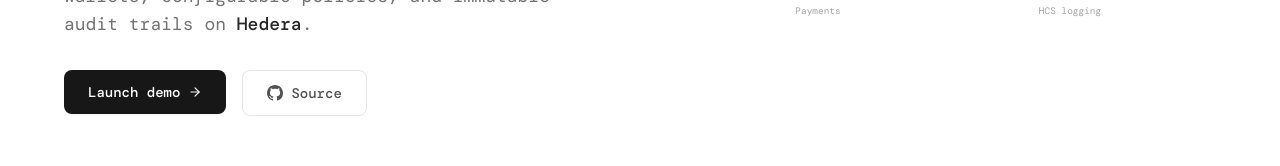
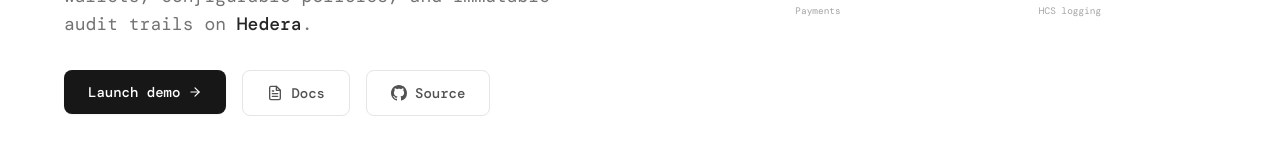
Before and after one commit to Irwingduran/gossipay-hedera, a Next.js app in the folder apps/demo/: page / in a window 1280 px wide. Shown: the part 515-681 px from the top of the page. Built offline with nearby package versions, Linux system fonts and the light colour scheme; a web font is replaced by a local one.

Commit message:
feat: add /docs route with full SDK reference, policy engine docs, API routes, and HCS audit trail

```diff
--- a/apps/demo/app/page.tsx
+++ b/apps/demo/app/page.tsx
@@ -31,6 +31,19 @@ export default function Home() {
                 <svg width="14" height="14" viewBox="0 0 24 24" fill="none" stroke="currentColor" strokeWidth="2" strokeLinecap="round" strokeLinejoin="round">
                   <path d="M5 12h14" /><path d="m12 5 7 7-7 7" />
                 </svg>
+              </Link>
+              <Link
+                href="/docs"
+                className="inline-flex items-center gap-2 px-6 py-3 text-sm font-medium text-neutral-600 border border-neutral-200 rounded-lg hover:border-neutral-300 hover:text-neutral-800 transition-colors"
+              >
+                <svg width="16" height="16" viewBox="0 0 24 24" fill="none" stroke="currentColor" strokeWidth="2" strokeLinecap="round" strokeLinejoin="round">
+                  <path d="M14 2H6a2 2 0 0 0-2 2v16a2 2 0 0 0 2 2h12a2 2 0 0 0 2-2V8z" />
+                  <polyline points="14 2 14 8 20 8" />
+                  <line x1="16" y1="13" x2="8" y2="13" />
+                  <line x1="16" y1="17" x2="8" y2="17" />
+                  <polyline points="10 9 9 9 8 9" />
+                </svg>
+                Docs
               </Link>
               <a
                 href="https://github.com/Irwingduran/gossipay-hedera"
```
